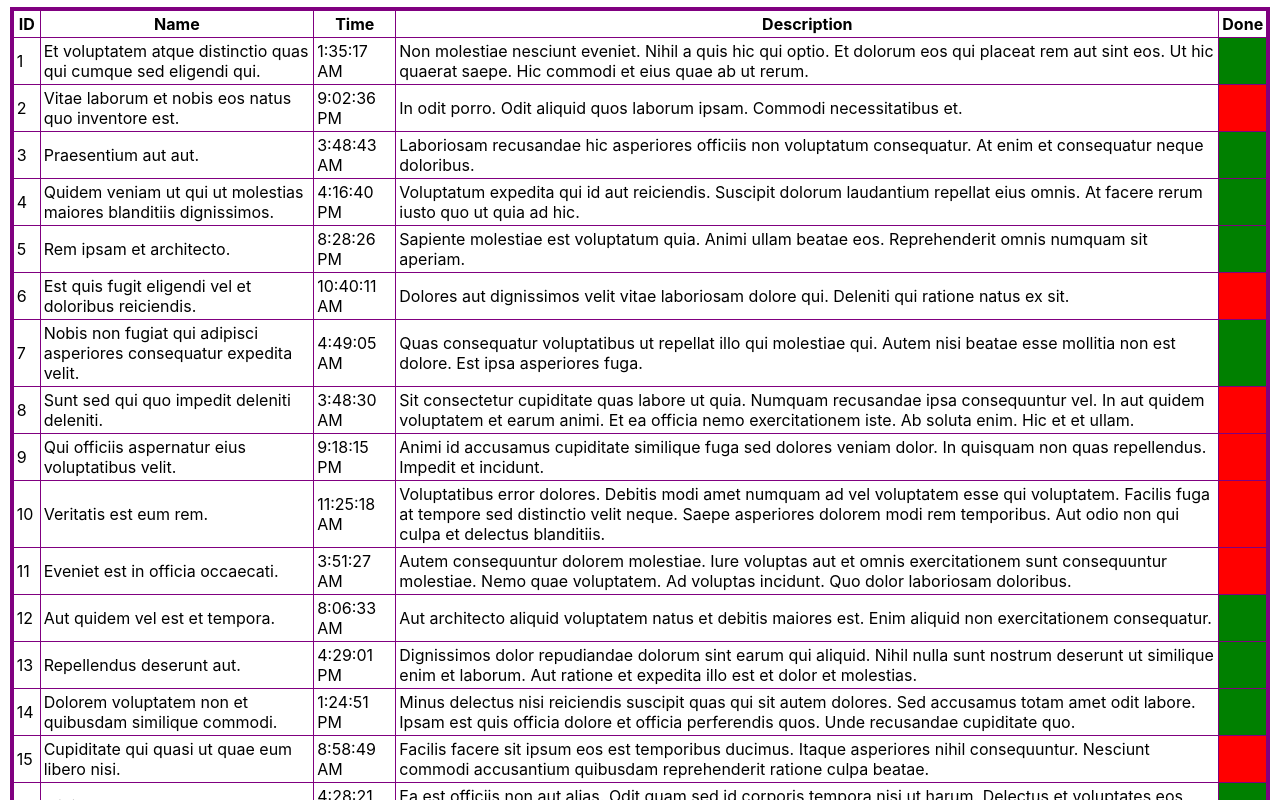
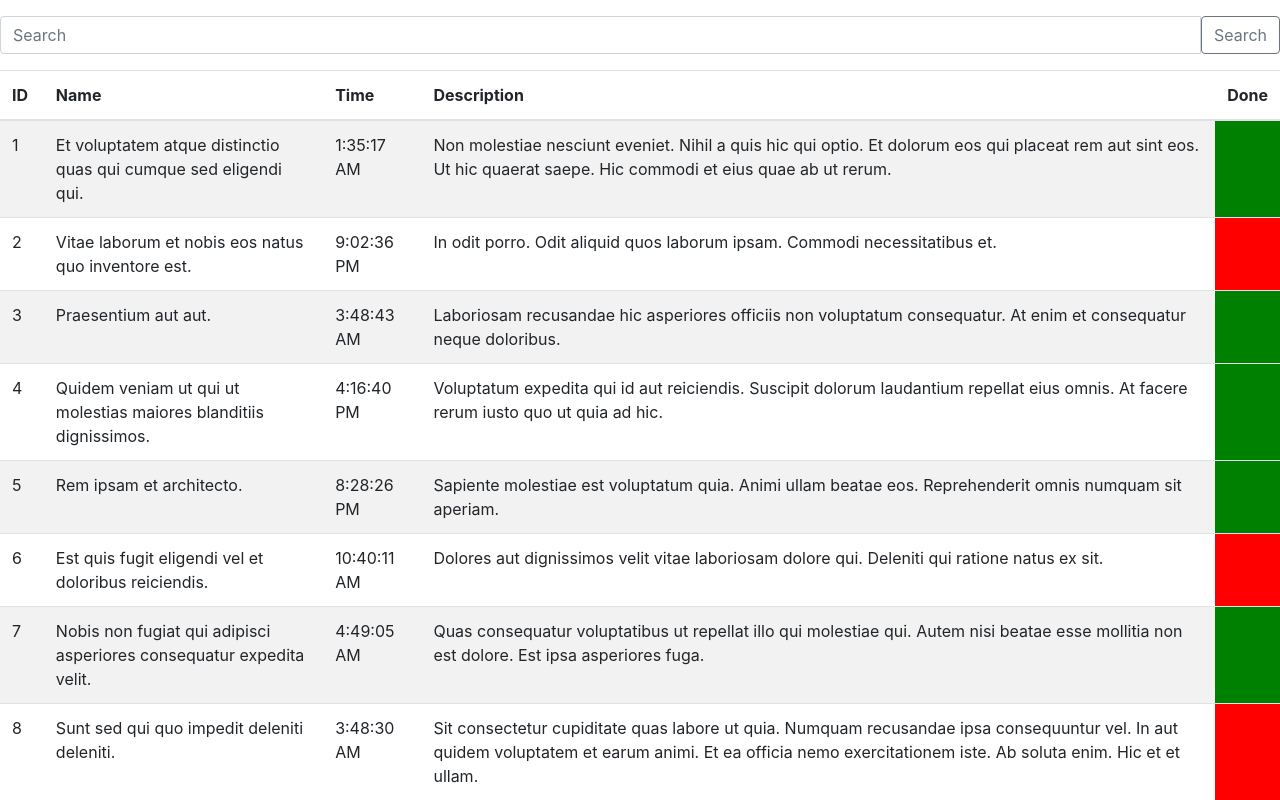
Before and after one commit to Staciie/Klymova_react-practice, a React (Create React App) app: page / in a window 1280 px wide. Shown: the top 800 px of the page. Built offline with nearby package versions, Linux system fonts and the light colour scheme.

Commit message:
Second task added

```diff
--- a/public/index.html
+++ b/public/index.html
@@ -1,20 +1,25 @@
 <!DOCTYPE html>
 <html lang="en">
+
 <head>
   <meta charset="utf-8" />
   <link rel="icon" href="%PUBLIC_URL%/favicon.ico" />
   <meta name="viewport" content="width=device-width, initial-scale=1" />
   <meta name="theme-color" content="#000000" />
-    <meta
-      name="description"
-      content="Web site created using create-react-app"
-    />
+  <meta name="description" content="Web site created using create-react-app" />
   <link rel="apple-touch-icon" href="%PUBLIC_URL%/logo192.png" />
   <!--
       manifest.json provides metadata used when your web app is installed on a
       user's mobile device or desktop. See https://developers.google.com/web/fundamentals/web-app-manifest/
     -->
   <link rel="manifest" href="%PUBLIC_URL%/manifest.json" />
+
+  <link
+  rel="stylesheet"
+  href="https://cdn.jsdelivr.net/npm/bootstrap@4.6.0/dist/css/bootstrap.min.css"
+  integrity="sha384-B0vP5xmATw1+K9KRQjQERJvTumQW0nPEzvF6L/Z6nronJ3oUOFUFpCjEUQouq2+l"
+  crossorigin="anonymous"
+/>
   <!--
       Notice the use of %PUBLIC_URL% in the tags above.
       It will be replaced with the URL of the `public` folder during the build.
@@ -26,6 +31,7 @@
     -->
   <title>React App</title>
 </head>
+
 <body>
   <noscript>You need to enable JavaScript to run this app.</noscript>
   <div id="root"></div>
@@ -40,4 +46,5 @@
       To create a production bundle, use `npm run build` or `yarn build`.
     -->
 </body>
+
 </html>
--- a/src/App.css
+++ b/src/App.css
@@ -37,7 +37,7 @@
   }
 }
 
-.table {
+/* .table {
   margin: 10px auto;
   width: 98%;
   border-collapse: collapse;
@@ -47,7 +47,7 @@
 td, th {
   border: 1px solid purple;
   padding: 3px;
-}
+} */
 
 .active {
   background-color: green;
--- a/src/App.js
+++ b/src/App.js
@@ -1,9 +1,13 @@
+/* eslint-disable react/no-unused-state */
+/* eslint-disable no-undef */
 /* eslint-disable react/react-in-jsx-scope */
+import React from 'react';
+
 import './App.css';
-import { Table } from './components/Table';
+import { Page } from './components';
 
-function App() {
-  return <Table />;
+export default class App extends React.Component {
+  render() {
+    return <Page />;
+  }
 }
-
-export default App;
--- /dev/null
+++ b/src/components/Page.js
@@ -0,0 +1,30 @@
+/* eslint-disable react/destructuring-assignment */
+/* eslint-disable react/no-unused-state */
+/* eslint-disable no-console */
+/* eslint-disable react/no-this-in-sfc */
+/* eslint-disable no-undef */
+/* eslint-disable no-unused-vars */
+import React, { setState } from 'react';
+
+import { SearchForm } from './SearchForm';
+import { Table } from './Table';
+
+export class Page extends React.Component {
+  constructor(props) {
+    super(props);
+    this.state = { value: '' };
+  }
+
+  handleInput = (val) => {
+    this.setState({ value: val });
+  };
+
+  render() {
+    return (
+      <>
+        <SearchForm handleInput={this.handleInput} />
+        <Table value={this.state.value} />
+      </>
+    );
+  }
+}
--- /dev/null
+++ b/src/components/SearchForm/SearchForm.js
@@ -0,0 +1,40 @@
+/* eslint-disable react/destructuring-assignment */
+/* eslint-disable no-console */
+import React from 'react';
+
+export class SearchForm extends React.Component {
+  constructor(props) {
+    super(props);
+    this.state = { value: '' };
+    this.handleChange = this.handleChange.bind(this);
+  }
+
+  handleChange(event) {
+    this.setState({ value: event.target.value });
+  }
+
+  render() {
+    return (
+      <div className="input-group my-3">
+        <input
+          type="text"
+          className="form-control"
+          placeholder="Search"
+          aria-label="Recipient's username"
+          aria-describedby="button-addon2"
+          value={this.state.value}
+          onChange={this.handleChange}
+        />
+        <input
+          className="btn btn-outline-secondary"
+          value="Search"
+          type="submit"
+          id="button-addon2"
+          onClick={() => {
+            this.props.handleInput(this.state.value);
+          }}
+        />
+      </div>
+    );
+  }
+}
--- /dev/null
+++ b/src/components/SearchForm/index.js
@@ -0,0 +1 @@
+export { SearchForm } from './SearchForm';
--- a/src/components/Table/Table.js
+++ b/src/components/Table/Table.js
@@ -1,3 +1,5 @@
+/* eslint-disable react/destructuring-assignment */
+/* eslint-disable react/no-unused-state */
 import React from 'react';
 
 import { Header, Row } from './components';
@@ -5,7 +7,9 @@ import data from '../../data/users.json';
 // eslint-disable-next-line react/prefer-stateless-function
 export class Table extends React.Component {
   render() {
-    const createRow = data.map((user) => (
+    const filterValue = this.props.value.toLowerCase();
+    const filteredData = data.filter((elem) => elem.name.toLowerCase().includes(filterValue));
+    const createRow = filteredData.map((user) => (
       <Row
         key={user.id}
         id={user.id}
@@ -16,7 +20,8 @@ export class Table extends React.Component {
       />
     ));
     return (
-      <table className="table">
+      <table className="table table-striped">
+        <tr>{this.props.nameValue}</tr>
         <thead>
           <Header />
         </thead>
--- /dev/null
+++ b/src/components/index.js
@@ -0,0 +1 @@
+export { Page } from './Page';
```
Lines whose indentation alone changed are shown as unchanged.
